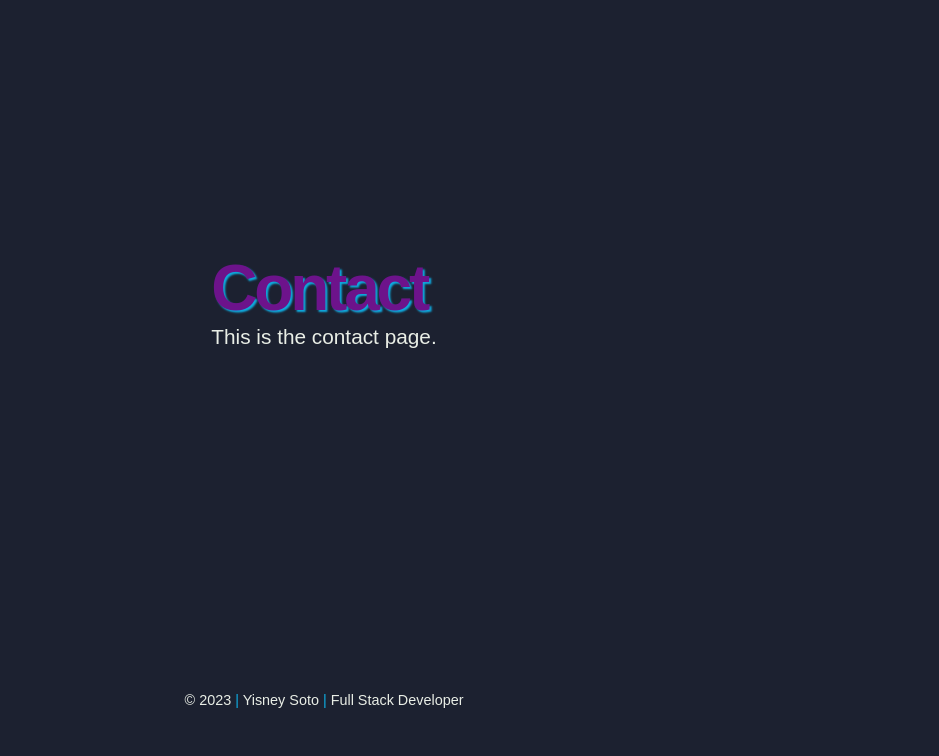
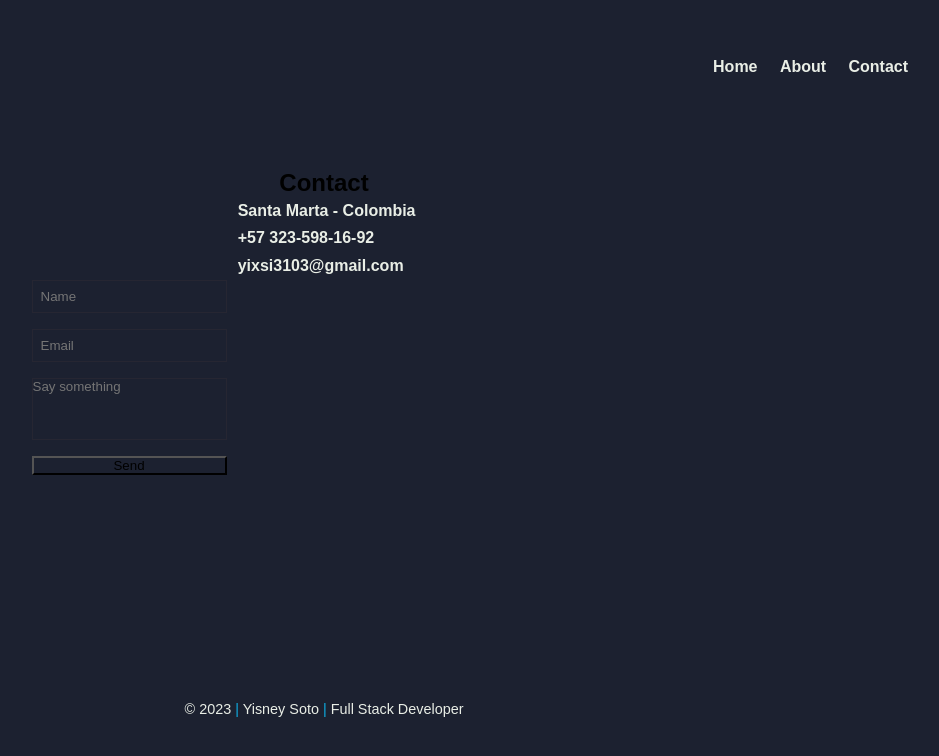
Before and after one commit to Yixsi/Portfolio, a Next.js app: page /contact in a window 1280 px wide. Shown: the top 756 px of the page, without its empty margins (316-1255 px from the left). Built offline with nearby package versions, Linux system fonts and the light colour scheme.

Commit message:
Added contact form

```diff
--- a/components/Footer/Footer.module.css
+++ b/components/Footer/Footer.module.css
@@ -1,7 +1,15 @@
 .footerInfo p {
-    font-size: 0.9rem;
+    font-size: 0.6rem;
 }
 
 .footerInfo span {
     color: var(--blue)
 }
+
+@media (min-width: 768px) {
+
+    .footerInfo p {
+        font-size: 0.9rem;
+    }
+
+}
--- a/components/Header/Header.js
+++ b/components/Header/Header.js
@@ -1,6 +1,6 @@
 import Link from 'next/link';
 import { useState } from 'react';
-import styles from './header.module.css';
+import styles from './Header.module.css';
 import { FiMenu } from 'react-icons/fi';
 
 export default function Header() {
@@ -13,7 +13,7 @@ export default function Header() {
 
     return (
         <header>
-            <nav className={styles.navList}>
+            <nav>
                 <button className={styles.menuToggle} onClick={toggleMenu}>
                     <FiMenu />
                 </button>
--- a/components/Header/Header.module.css
+++ b/components/Header/Header.module.css
@@ -44,9 +44,9 @@
 }
 
 .navList {
-    display: none;
     list-style: none;
     z-index: 0;
+    display: none;
 }
 
 .navList.open {
@@ -61,11 +61,15 @@
     .menuToggle {
         display: none;
     }
-    .nav {
+
+    .navList {
         display: flex;
+        justify-content: flex-end;
     }
 
     .navListItem:hover {
-        border-bottom: 1px solid var(--blue);
+        color: var(--blue);
+        text-shadow: 0 0 15px var(--blue);
+        transition: .3s;
     }
 }
--- a/pages/contact.js
+++ b/pages/contact.js
@@ -1,5 +1,6 @@
 import Head from 'next/head'
-import Layout from '../components/Layout'
+import Layout from '../components/Layout';
+import styles from '../styles/contact.module.css';
 
 export default function Contact() {
     return (
@@ -10,8 +11,27 @@ export default function Contact() {
             </Head>
 
             <Layout>
-                <h1>Contact</h1>
-                <p>This is the contact page.</p>
+                <div className={styles.contact}>
+                    <h2 className={styles.contactTitle}>Contact</h2>
+
+                    <aside className={styles.info}>
+                        <ul>
+                            <li>Santa Marta - Colombia</li>
+                            <li>+57 323-598-16-92</li>
+                            <li>yixsi3103@gmail.com</li>
+                        </ul>
+
+                    </aside>
+
+                    <article className={styles.formContainer}>
+                        <form className={styles.form}>
+                            <input type='name' placeholder='Name' className={styles.input}/>
+                            <input type='email' placeholder='Email' className={styles.input}/>
+                            <textarea placeholder='Say something' className={styles.textarea} rows='4'></textarea>
+                            <button type='submit'>Send</button>
+                        </form>
+                    </article>
+                </div>
             </Layout>
         </>
     )
--- /dev/null
+++ b/styles/contact.module.css
@@ -0,0 +1,43 @@
+.contact {
+    grid-column: 1 / 2;
+    display: grid;
+    grid-template-columns: repeat(3, 1fr);
+}
+
+.contactTitle {
+    grid-column: 2 / 3;
+    margin: auto;
+}
+
+.info {
+    grid-column: 2 / 4;
+    display: flex;
+    gap: 1rem;
+}
+
+.info ul {
+    list-style: none;
+}
+
+.formContainer {
+    grid-column: 1/2;
+}
+
+.form {
+    display: flex;
+    flex-direction: column;
+    gap: 1rem;
+}
+
+.input {
+    padding: 0.5rem;
+    outline: none;
+    border: 1px solid var(--dark);
+}
+
+.textarea {
+    border: none;
+    outline: none;
+    border: 1px solid var(--dark);
+    resize: none;
+}
--- a/styles/global.css
+++ b/styles/global.css
@@ -4,12 +4,11 @@
     box-sizing: border-box;
     scroll-behavior: smooth;
     background-color: var(--bg);
+    font-family: 'Poppins', sans-serif;
 }
 
 :root {
     /* Fonts */
-    --title: 'Poppins', sans-serif;
-    --textFont: 'Poppins', sans-serif;
 
     /* Color text */
     --text: #e9eee6;
@@ -23,12 +22,15 @@
     --dark: #543e3e2e;
     --light: #dee6d8;
 
+    /* Font size*/
+    font-size: 16px;
 }
 
 main {
     grid-column: 1 / 4;
     grid-row: 2 / 3;
     margin: auto;
+    display: grid;
 }
 
 .container {
@@ -37,6 +39,7 @@ main {
     grid-template-rows: repeat(4, 1fr);
     height: 100vh;
     width: 100vw;
+    padding: 0.8rem;
 }
 
 select {
@@ -57,8 +60,7 @@ p {
     margin-top: 0;
     margin-bottom: 0;
     color: var(--text);
-    font-family: var(--textFont);
-    font-size: 1.3rem;
+    font-size: 0.8rem;
 }
 
 
@@ -66,15 +68,15 @@ h1,
 h2,
 h3,
 li {
-    font-family: var(--title);
     color: var(--titles);
 }
 
 h1 {
-    text-shadow: 2px 2px 2px var(--blue);
-    font-size: 4rem;
+    font-size: 2rem;
+    text-align: center;
     letter-spacing: -0.2rem;
     color: var(--purple);
+    text-shadow: 1px 0.8px 2px var(--blue);
 }
 
 li {
@@ -108,3 +110,39 @@ footer {
     align-self: baseline;
     margin: auto;
 }
+
+
+@media (min-width: 400px) {
+
+    h1 {
+        font-size: 2.7rem;
+    }
+
+    p {
+        font-size: 1rem;
+    }
+}
+
+@media (min-width: 640px) {
+
+    h1 {
+        font-size: 3.3rem;
+        text-shadow: 2px 2px 2px var(--blue);
+    }
+
+    p {
+        font-size: 1.2rem;
+    }
+}
+
+@media (min-width: 768px) {
+
+    h1 {
+        font-size: 4rem;
+
+    }
+
+    p {
+        font-size: 1.3rem;
+    }
+}
```
